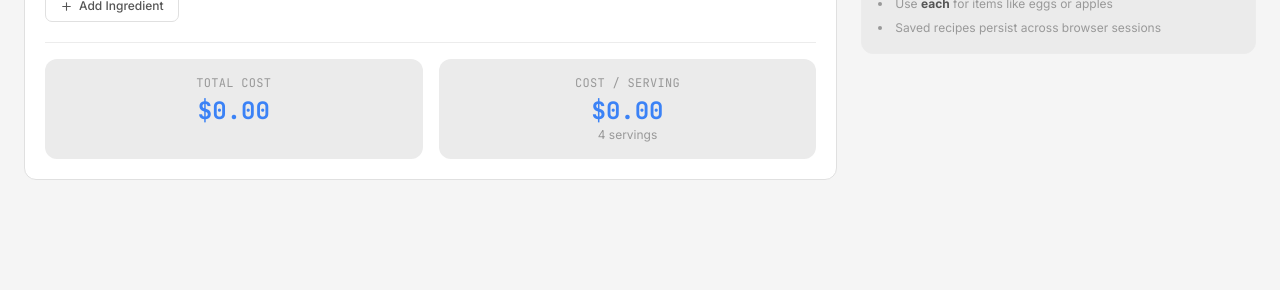
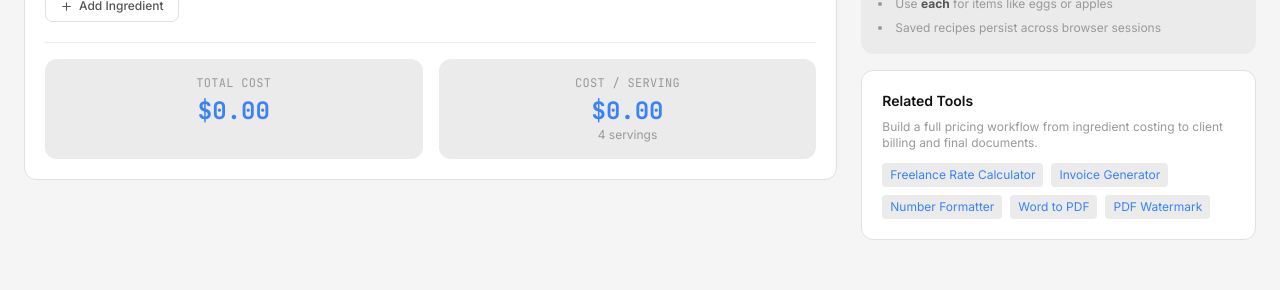
Before and after one commit to kimbobmarley03/devpick.sh, a Next.js app: page /recipe-cost-calculator in a window 1280 px wide. Shown: the part 410-700 px from the top of the page. Built offline with nearby package versions, Linux system fonts and the light colour scheme; no server answers.

Commit message:
seo: add related-tools internal links to recipe cost calculator

```diff
--- a/app/recipe-cost-calculator/recipe-cost-calculator-tool.tsx
+++ b/app/recipe-cost-calculator/recipe-cost-calculator-tool.tsx
@@ -368,6 +368,31 @@ export function RecipeCostCalculatorTool() {
               <li>Saved recipes persist across browser sessions</li>
             </ul>
           </div>
+
+          {/* Related Tools */}
+          <div className="bg-card-bg border border-card-border rounded-xl p-5">
+            <h2 className="text-sm font-semibold text-text-primary mb-2">Related Tools</h2>
+            <p className="text-xs text-text-muted mb-3">
+              Build a full pricing workflow from ingredient costing to client billing and final documents.
+            </p>
+            <div className="flex flex-wrap gap-2">
+              {[
+                { name: "Freelance Rate Calculator", href: "/freelance-rate-calculator" },
+                { name: "Invoice Generator", href: "/invoice-generator" },
+                { name: "Number Formatter", href: "/number-format" },
+                { name: "Word to PDF", href: "/word-to-pdf" },
+                { name: "PDF Watermark", href: "/pdf-watermark" },
+              ].map((tool) => (
+                <a
+                  key={tool.href}
+                  href={tool.href}
+                  className="text-xs text-accent hover:underline px-2 py-1 rounded bg-[var(--dp-bg-subtle)]"
+                >
+                  {tool.name}
+                </a>
+              ))}
+            </div>
+          </div>
         </div>
       </div>
     </ToolLayout>
```
